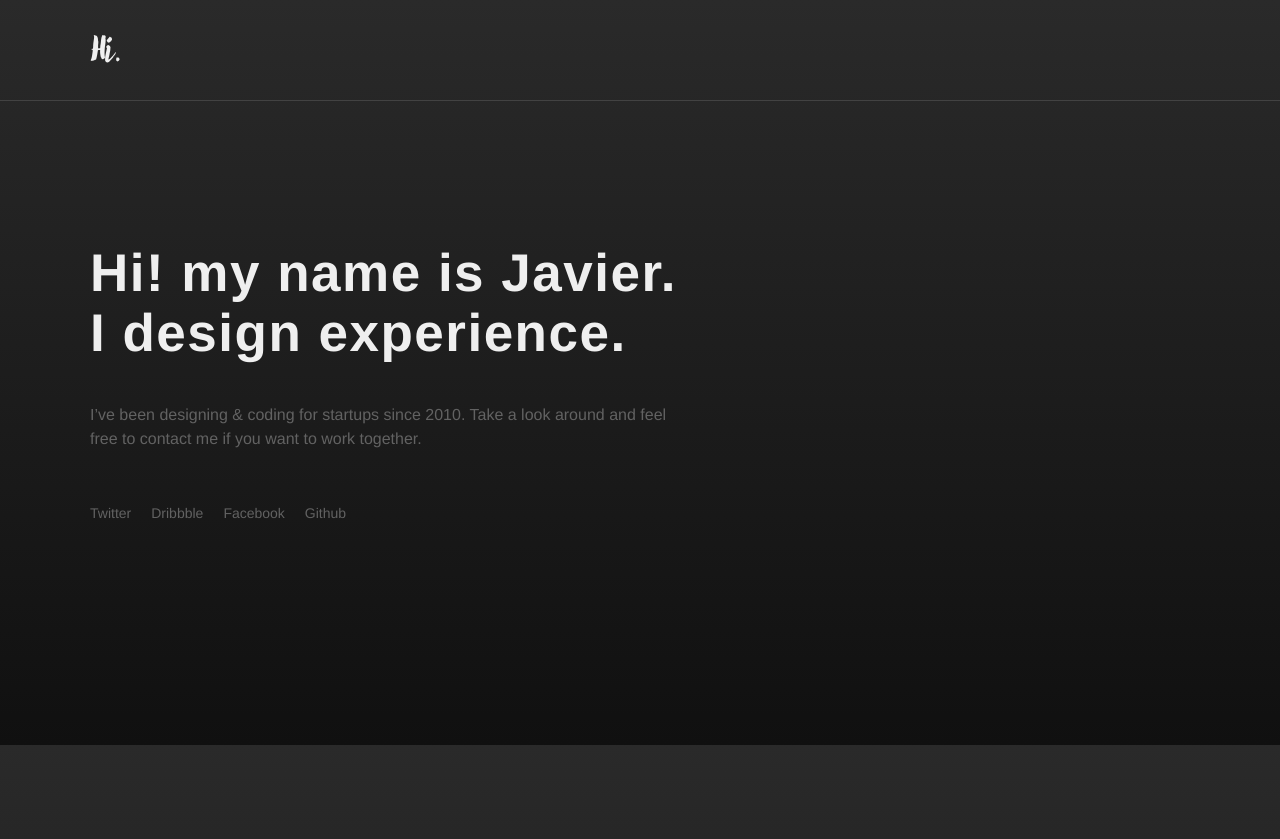
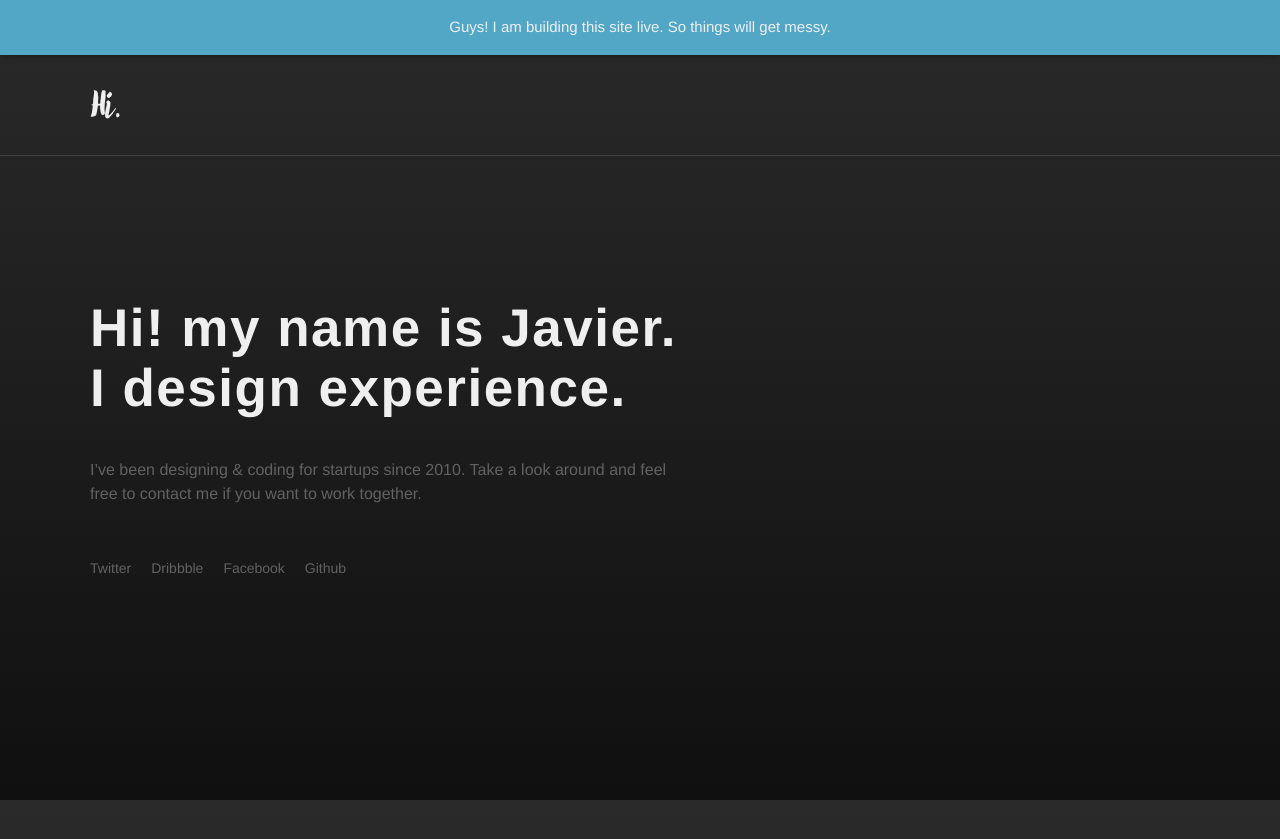
Before and after one commit to javierlocp/javierlocp.github.io, a Jekyll site: the page built from index.html, in a window 1280 px wide. Shown: the top 839 px of the page. Built offline with Jekyll 4.4.1, drawn with Linux system fonts in a browser that asks for light colours.

Commit message:
add top notification

```diff
--- a/_includes/header.html
+++ b/_includes/header.html
@@ -1,3 +1,6 @@
+<div class="notification">
+  <h3>Guys! I am building this site live. So things will get messy.</h3>
+</div>
 <header class="site-header">
   <div class="wrapper">
     <a class="site-title logo ir" href="{{ site.baseurl }}/">{{ site.title }}</a>
--- a/_sass/_helper.scss
+++ b/_sass/_helper.scss
@@ -59,3 +59,14 @@ p{
 		}
 	}
 }
+
+.notification{
+	text-align: center;
+	padding: 16px 0;
+	background-color: #52A7C7;
+	box-shadow: 0 2px 6px rgba(0,0,0,0.3);
+	h3{
+		margin: 0;
+    font-size: 15px;
+	}
+}
```
